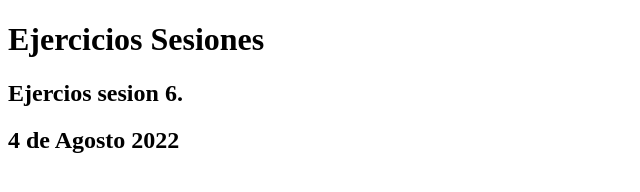
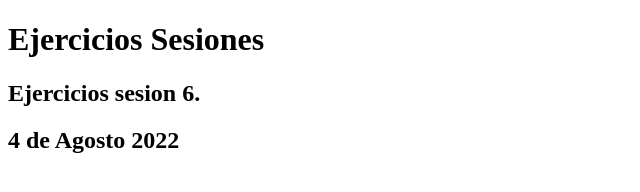
Before and after one commit to Oscar13G/FrontEnd_JS, a plain HTML site: page indexS6.html in a window 1280 px wide. Shown: the full height of the page, 0-640 px from the left. Drawn offline with Linux system fonts and the light colour scheme.

```diff
--- a/indexS6.html
+++ b/indexS6.html
@@ -8,7 +8,7 @@
 </head>
 <body>
     <h1>Ejercicios Sesiones</h1>
-    <h2>Ejercios sesion 6.</h2>
+    <h2>Ejercicios sesion 6.</h2>
     <h2>4 de Agosto 2022</h2>
 
     <script type="text/javascript" src="./s6.js"></script>
```
Also changed, not shown: s6.js (+72 -7 lines).
